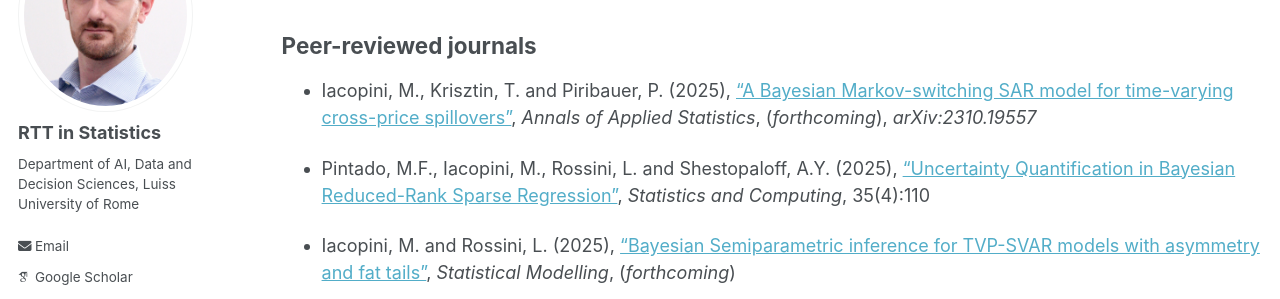
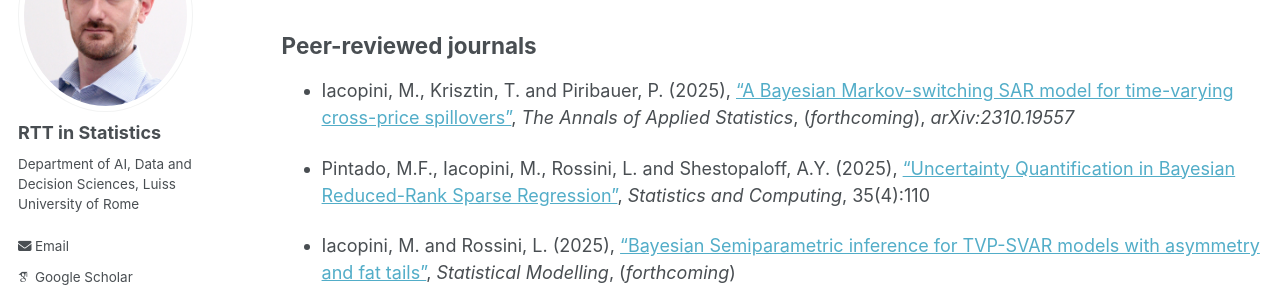
Before and after one commit to matteoiacopini/matteoiacopini.github.io, a Jekyll site: the page built from _pages/publications.md, in a window 1280 px wide and 900 px high. Shown: the part 188-487 px from the top of the window. Built offline with Jekyll 4.4.1, drawn with Linux system fonts in a browser that asks for light colours; some web fonts are replaced.

Commit message:
Update publications.md

```diff
--- a/_pages/publications.md
+++ b/_pages/publications.md
@@ -16,7 +16,7 @@ author_profile: true
 Peer-reviewed journals
 -----
 
-* Iacopini, M., Krisztin, T. and Piribauer, P. (2025), ["A Bayesian Markov-switching SAR model for time-varying cross-price spillovers"](https://arxiv.org/abs/2310.19557), _Annals of Applied Statistics_, (_forthcoming_), _arXiv:2310.19557_
+* Iacopini, M., Krisztin, T. and Piribauer, P. (2025), ["A Bayesian Markov-switching SAR model for time-varying cross-price spillovers"](https://arxiv.org/abs/2310.19557), _The Annals of Applied Statistics_, (_forthcoming_), _arXiv:2310.19557_
 
 * Pintado, M.F., Iacopini, M., Rossini, L. and Shestopaloff, A.Y. (2025), ["Uncertainty Quantification in Bayesian Reduced-Rank Sparse Regression"](https://doi.org/10.1007/s11222-025-10629-3), _Statistics and Computing_, 35(4):110
 
```
